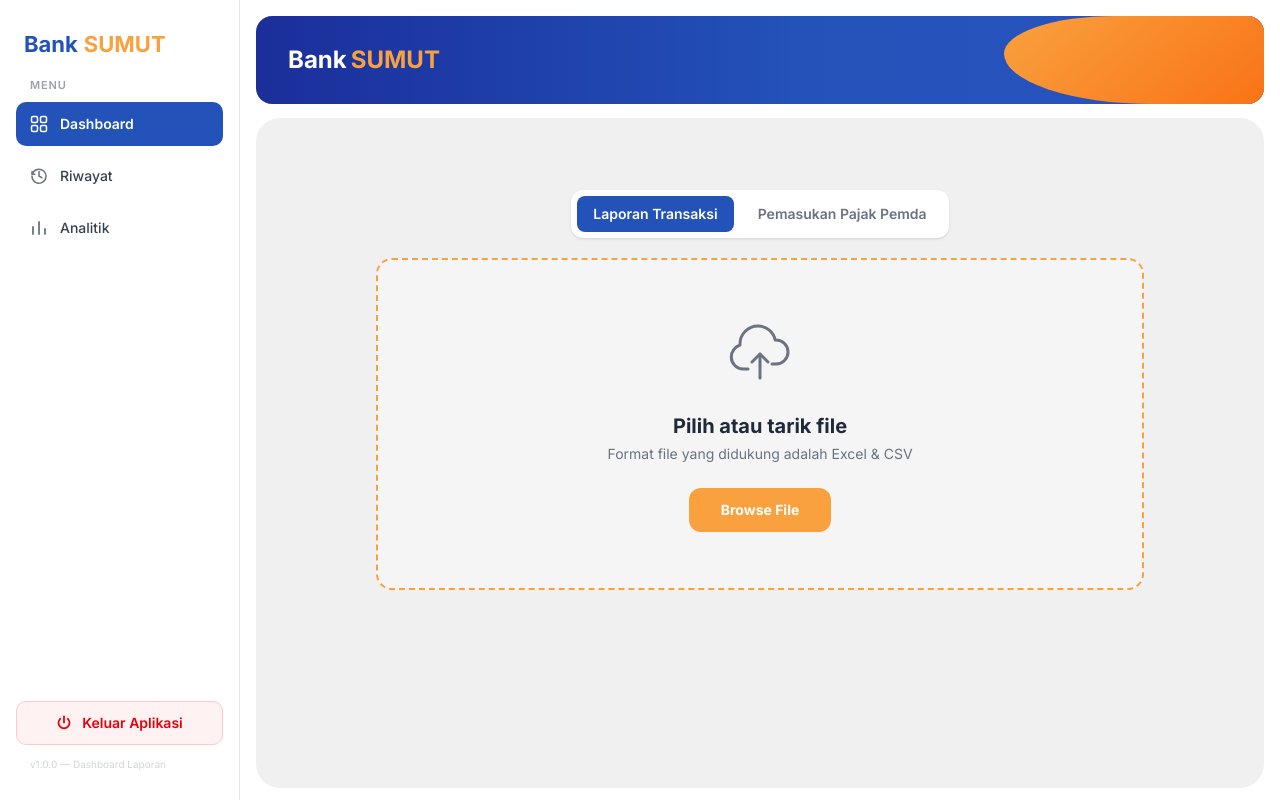
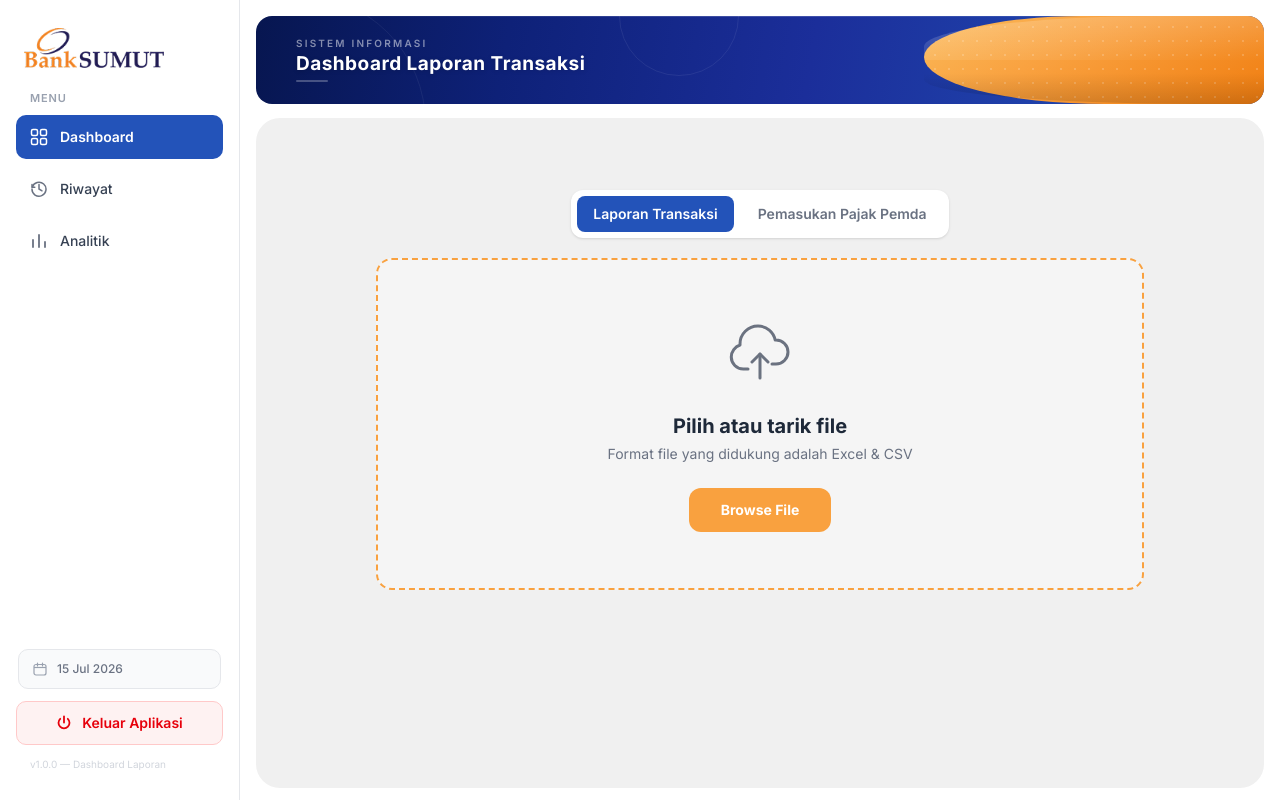
Before and after one commit to llliaam/dashboard-laporan-keuangan-magang, a Next.js app: page / in a window 1280 px wide. Built offline with nearby package versions, Linux system fonts and the light colour scheme.

Commit message:
update desain, fix file download, fix format .xlsx dan .csv, fix filter adalah format yang terdownload

```diff
--- a/src/app/page.tsx
+++ b/src/app/page.tsx
@@ -306,13 +306,13 @@
             {exportOpen && (
               <div className="absolute right-0 mt-2 w-48 bg-white rounded-xl shadow-xl border border-gray-100 py-1.5 z-20">
                 <button
-                  onClick={() => { exportXlsx(filtered, meta?.fileName ?? "data"); setExportOpen(false); toast.success("File Excel berhasil diunduh", { description: `${formatNumber(filtered.length)} baris diekspor` }); }}
+                  onClick={() => { exportXlsx(rows!, meta?.fileName ?? "data"); setExportOpen(false); toast.success("File Excel berhasil diunduh", { description: `${formatNumber(rows!.length)} baris diekspor` }); }}
                   className="w-full text-left px-4 py-2.5 text-sm text-gray-700 hover:bg-gray-50"
                 >
                   Excel (.xlsx)
                 </button>
                 <button
-                  onClick={() => { exportCsv(filtered, meta?.fileName ?? "data"); setExportOpen(false); toast.success("File CSV berhasil diunduh", { description: `${formatNumber(filtered.length)} baris diekspor` }); }}
+                  onClick={() => { exportCsv(rows!, meta?.fileName ?? "data"); setExportOpen(false); toast.success("File CSV berhasil diunduh", { description: `${formatNumber(rows!.length)} baris diekspor` }); }}
                   className="w-full text-left px-4 py-2.5 text-sm text-gray-700 hover:bg-gray-50"
                 >
                   CSV (.csv)
--- a/src/components/AppShell.tsx
+++ b/src/components/AppShell.tsx
@@ -10,24 +10,90 @@
       <div className="flex-1 min-w-0 px-4 pt-4 pb-3 flex flex-col">
         {/* Banner Bank Sumut */}
         <header
-          className="relative flex items-center px-8 shrink-0 rounded-2xl overflow-hidden"
+          className="relative flex items-center px-10 shrink-0 rounded-2xl overflow-hidden"
           style={{
-            background: "linear-gradient(90deg, #1B2E9A 0%, #2353B9 55%, #2B52C0 100%)",
+            background: "linear-gradient(100deg, #071650 0%, #0e2178 25%, #1B2E9A 55%, #2353B9 100%)",
             height: "88px",
           }}
         >
-          <div className="flex items-baseline gap-1 z-10">
-            <span className="text-2xl font-bold text-white">Bank</span>
-            <span className="text-2xl font-bold text-brand-orange">SUMUT</span>
-          </div>
+          {/* ── Dekorasi biru ── */}
+
+          {/* Kilap putih tipis di tepi atas */}
+          <div
+            className="absolute inset-x-0 top-0 h-px pointer-events-none"
+            style={{ background: "linear-gradient(90deg, transparent, rgba(255,255,255,0.18), transparent)" }}
+          />
+
+          {/* Cincin besar kiri-bawah */}
+          <div
+            className="absolute pointer-events-none"
+            style={{
+              width: 260, height: 260, borderRadius: "50%",
+              border: "1.5px solid rgba(255,255,255,0.06)",
+              left: -90, bottom: -150,
+            }}
+          />
+          {/* Cincin kecil tengah-atas */}
+          <div
+            className="absolute pointer-events-none"
+            style={{
+              width: 120, height: 120, borderRadius: "50%",
+              border: "1px solid rgba(255,255,255,0.07)",
+              left: "36%", top: -60,
+            }}
+          />
+
+          {/* ── Blob oranye kanan (persis Figma) ── */}
+
+          {/* Blob utama */}
           <div
             className="absolute right-0 top-0 h-full pointer-events-none"
             style={{
-              width: 260,
-              background: "linear-gradient(140deg, #F9A13F 0%, #F97316 100%)",
-              borderRadius: "58% 0 0 78%",
+              width: 340,
+              background: "linear-gradient(150deg, #fbba5a 0%, #F9A13F 40%, #f07d10 100%)",
+              borderRadius: "70% 0 0 80%",
             }}
           />
+          {/* Sorot putih atas blob */}
+          <div
+            className="absolute right-0 top-0 pointer-events-none"
+            style={{
+              width: 340, height: "50%",
+              background: "linear-gradient(175deg, rgba(255,255,255,0.22) 0%, transparent 100%)",
+              borderRadius: "70% 0 0 0",
+            }}
+          />
+          {/* Pola halftone titik-titik di blob (persis Figma) */}
+          <div
+            className="absolute right-0 top-0 h-full pointer-events-none"
+            style={{
+              width: 340,
+              borderRadius: "70% 0 0 80%",
+              backgroundImage: "radial-gradient(circle, rgba(255,255,255,0.18) 1.5px, transparent 1.5px)",
+              backgroundSize: "14px 14px",
+              backgroundPosition: "4px 4px",
+            }}
+          />
+          {/* Shadow gelap bawah blob */}
+          <div
+            className="absolute right-0 bottom-0 pointer-events-none"
+            style={{
+              width: 340, height: "35%",
+              background: "linear-gradient(0deg, rgba(0,0,0,0.14) 0%, transparent 100%)",
+              borderRadius: "0 0 0 80%",
+            }}
+          />
+
+          {/* ── Konten teks ── */}
+          <div className="relative z-10 flex flex-col justify-center gap-1">
+            <span className="text-white/50 text-[10px] font-semibold tracking-[0.22em] uppercase leading-none">
+              Sistem Informasi
+            </span>
+            <span className="text-white text-[19px] font-bold tracking-wide leading-tight drop-shadow-sm">
+              Dashboard Laporan Transaksi
+            </span>
+            <div className="w-8 h-[2px] rounded-full bg-white/25" />
+          </div>
         </header>
 
         {/* Panel konten */}
--- a/src/components/Sidebar.tsx
+++ b/src/components/Sidebar.tsx
@@ -1,5 +1,6 @@
 "use client";
 
+import Image from "next/image";
 import Link from "next/link";
 import { usePathname } from "next/navigation";
 import { useState } from "react";
@@ -64,9 +65,15 @@
   return (
     <aside className="w-60 shrink-0 bg-white border-r border-gray-200 flex flex-col px-4 py-7 min-h-screen sticky top-0 h-screen">
       {/* Brand */}
-      <div className="flex items-center gap-1.5 pl-2 pb-4">
-        <span className="text-[22px] font-bold text-brand-blue">Bank</span>
-        <span className="text-[22px] font-bold text-brand-orange">SUMUT</span>
+      <div className="pl-2 pb-4">
+        <Image
+          src="/images/Bank_Sumut_Logo 4.png"
+          alt="Logo Bank Sumut"
+          width={140}
+          height={48}
+          className="object-contain"
+          priority
+        />
       </div>
 
       <p className="pl-3.5 pb-2 text-[11px] font-semibold tracking-[0.08em] text-gray-400">MENU</p>
@@ -93,6 +100,22 @@
 
       <div className="flex-1" />
 
+      {/* Kalender / tanggal */}
+      <div className="mb-3 mx-0.5 flex items-center gap-2.5 bg-gray-50 border border-gray-200 rounded-[10px] px-3.5 py-2.5">
+        <svg width="14" height="14" viewBox="0 0 14 14" fill="none" className="text-gray-400 shrink-0">
+          <rect x="1" y="2.5" width="12" height="10.5" rx="2" stroke="currentColor" strokeWidth="1.2" />
+          <path d="M1 5.5h12" stroke="currentColor" strokeWidth="1.2" />
+          <path d="M4.5 1v3M9.5 1v3" stroke="currentColor" strokeWidth="1.2" strokeLinecap="round" />
+        </svg>
+        <span className="text-[12px] font-medium text-gray-500">
+          {new Date().toLocaleDateString("id-ID", {
+            day: "2-digit",
+            month: "short",
+            year: "numeric",
+          })}
+        </span>
+      </div>
+
       <button
         onClick={() => setExitOpen(true)}
         className="flex items-center justify-center gap-2.5 h-11 rounded-[10px] text-sm font-semibold text-red-600 bg-red-50 border border-red-200 hover:bg-red-100 transition-colors"
--- a/src/lib/export.ts
+++ b/src/lib/export.ts
@@ -3,8 +3,6 @@
 import { CLEAN_COLUMNS } from "./types";
 import { formatRupiah, formatTanggal } from "./format";
 
-// Baris untuk export: angka diformat Rupiah, tanggal format Indonesia —
-// sama dengan tampilan tabel bersih (sesuai CLAUDE.md, export = tabel bersih).
 function toExportRows(rows: CleanRow[]): Record<string, string>[] {
   return rows.map((r) => ({
     corpid: r.corpid,
@@ -22,6 +20,27 @@
   }));
 }
 
+// Untuk CSV: kolom yang berisi angka panjang (src_number, txid, corpid)
+// dibungkus ="value" agar Excel tidak konversi ke scientific notation.
+const forceText = (v: string) => (v ? `="${v}"` : "");
+
+function toExportRowsCsv(rows: CleanRow[]): Record<string, string>[] {
+  return rows.map((r) => ({
+    corpid: forceText(r.corpid),
+    corpnm: r.corpnm,
+    branchid: r.branchid,
+    src_number: forceText(r.src_number),
+    amount: formatRupiah(r.amount),
+    fee: formatRupiah(r.fee),
+    total: formatRupiah(r.total),
+    product_name: r.product_name,
+    sts_trx: r.sts_trx,
+    txid: forceText(r.txid),
+    err_message: r.err_message,
+    tanggal: formatTanggal(r.tanggal),
+  }));
+}
+
 export function exportXlsx(rows: CleanRow[], fileName: string): void {
   const ws = XLSX.utils.json_to_sheet(toExportRows(rows), {
     header: CLEAN_COLUMNS.map((c) => c.key),
@@ -32,11 +51,13 @@
 }
 
 export function exportCsv(rows: CleanRow[], fileName: string): void {
-  const ws = XLSX.utils.json_to_sheet(toExportRows(rows), {
+  const ws = XLSX.utils.json_to_sheet(toExportRowsCsv(rows), {
     header: CLEAN_COLUMNS.map((c) => c.key),
   });
-  const csv = XLSX.utils.sheet_to_csv(ws);
-  const blob = new Blob(["﻿" + csv], { type: "text/csv;charset=utf-8" });
+  // Pakai semicolon agar Excel locale Indonesia langsung baca per-kolom.
+  // sep= hint di baris pertama memberitahu Excel delimiter yang dipakai.
+  const csv = XLSX.utils.sheet_to_csv(ws, { FS: ";" });
+  const blob = new Blob(["﻿" + "sep=;\r\n" + csv], { type: "text/csv;charset=utf-8" });
   const url = URL.createObjectURL(blob);
   const a = document.createElement("a");
   a.href = url;
```
Also changed, not shown: public/images/Bank_Sumut_Logo 4.png (added).
